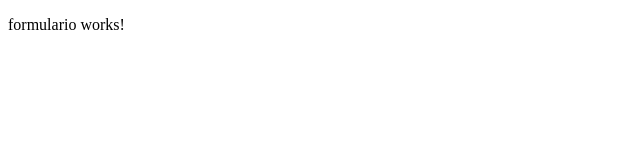
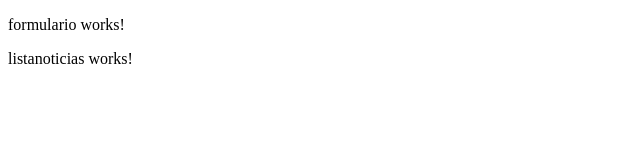
Before and after one commit to MagicMoreno/actividad5DavidMoreno, an Angular app in the folder actividad5David/: page / in a window 1280 px wide. Shown: the top 160 px of the page, without its empty margins (0-640 px from the left). Built offline with nearby package versions, Linux system fonts and the light colour scheme.

Commit message:
components listanoticias

```diff
--- a/actividad5David/src/app/app.component.html
+++ b/actividad5David/src/app/app.component.html
@@ -3,7 +3,7 @@
   <app-formulario></app-formulario>
 </aside>
 <section>
-
+  <app-listanoticias></app-listanoticias>
 </section>
 
 </div>
--- a/actividad5David/src/app/app.component.ts
+++ b/actividad5David/src/app/app.component.ts
@@ -1,10 +1,11 @@
 import { Component } from '@angular/core';
 import { FormularioComponent } from './components/formulario/formulario.component';
+import { ListanoticiasComponent } from './components/listanoticias/listanoticias.component';
 
 @Component({
   selector: 'app-root',
   standalone: true,
-  imports: [FormularioComponent],
+  imports: [FormularioComponent, ListanoticiasComponent],
   templateUrl: './app.component.html',
   styleUrl: './app.component.css'
 })
--- /dev/null
+++ b/actividad5David/src/app/components/listanoticias/listanoticias.component.html
@@ -0,0 +1 @@
+<p>listanoticias works!</p>
```
Also changed, not shown: actividad5David/src/app/components/listanoticias/listanoticias.component.ts (added, +12 -0 lines), actividad5David/src/app/components/listanoticias/listanoticias.component.css (added).
